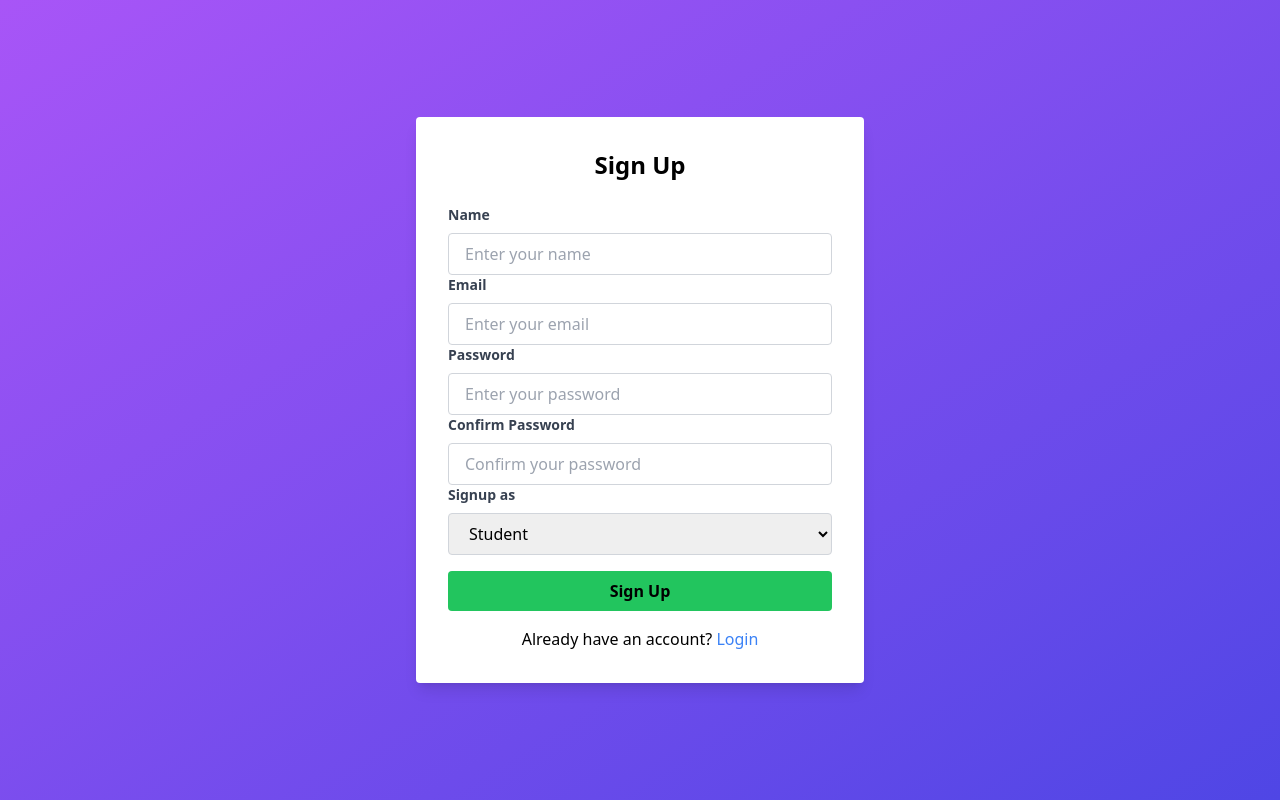
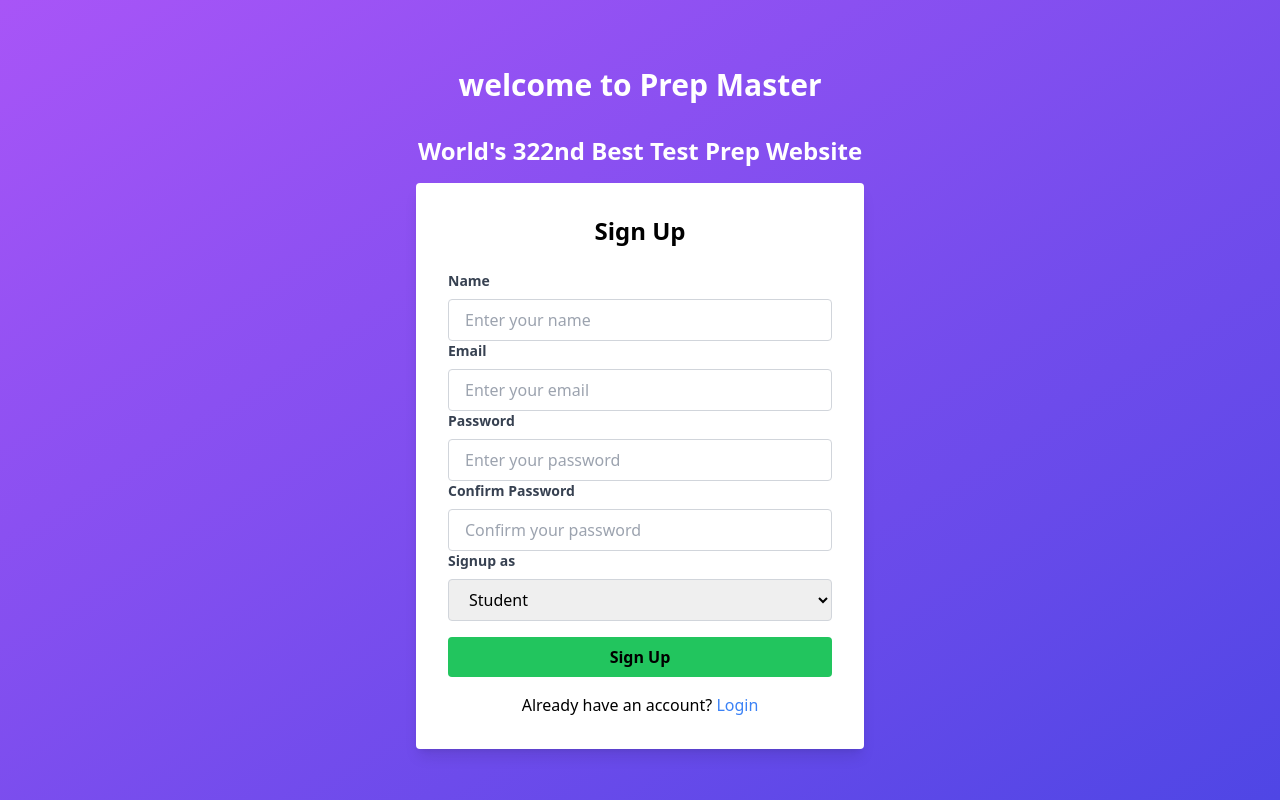
Before and after one commit to Zaeem944/Prep-Master-Desi-Debuggers, a Next.js app in the folder client/: page / in a window 1280 px wide. Built offline with nearby package versions, Linux system fonts and the light colour scheme; no server answers.

Commit message:
Added text

```diff
--- a/client/src/app/Login/page.tsx
+++ b/client/src/app/Login/page.tsx
@@ -91,7 +91,9 @@ const LoginPage: React.FC = () => {
         />
       )}
 
-      <div className="flex items-center justify-center min-h-screen bg-gradient-to-br from-purple-500 to-indigo-600">
+      <div className="flex flex-col items-center justify-center min-h-screen bg-gradient-to-br from-purple-500 to-indigo-600">
+      <h1 className="text-3xl font-bold text-center text-white my-4">welcome to Prep Master</h1>
+      <h2 className="text-2xl font-bold text-center text-white my-4">World's 322nd Best Test Prep Website</h2>
         <form
           onSubmit={handleLogin}
           className="w-full max-w-md bg-white p-8 rounded shadow-lg"
--- a/client/src/app/page.tsx
+++ b/client/src/app/page.tsx
@@ -92,7 +92,11 @@ const SignupPage: React.FC = () => {
       />
     )}
 
-    <div className="flex items-center justify-center min-h-screen  bg-gradient-to-br from-purple-500 to-indigo-600">
+
+
+    <div className="flex flex-col items-center justify-center min-h-screen  bg-gradient-to-br from-purple-500 to-indigo-600">
+      <h1 className="text-3xl font-bold text-center text-white my-4">welcome to Prep Master</h1>
+      <h2 className="text-2xl font-bold text-center text-white my-4">World's 322nd Best Test Prep Website</h2>
       <form
         onSubmit={handleSubmit}
         className="w-full max-w-md bg-white p-8 rounded shadow-lg"
```
